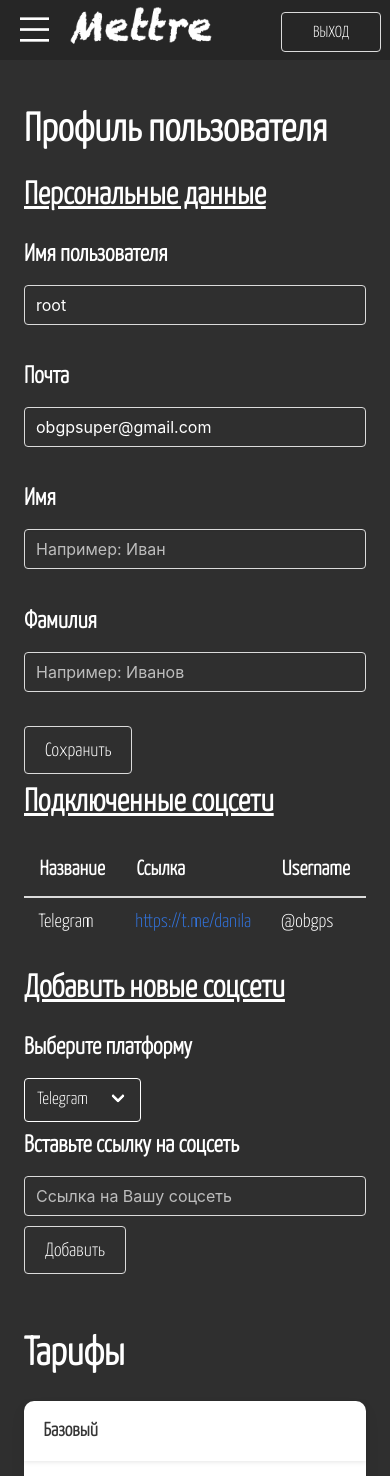
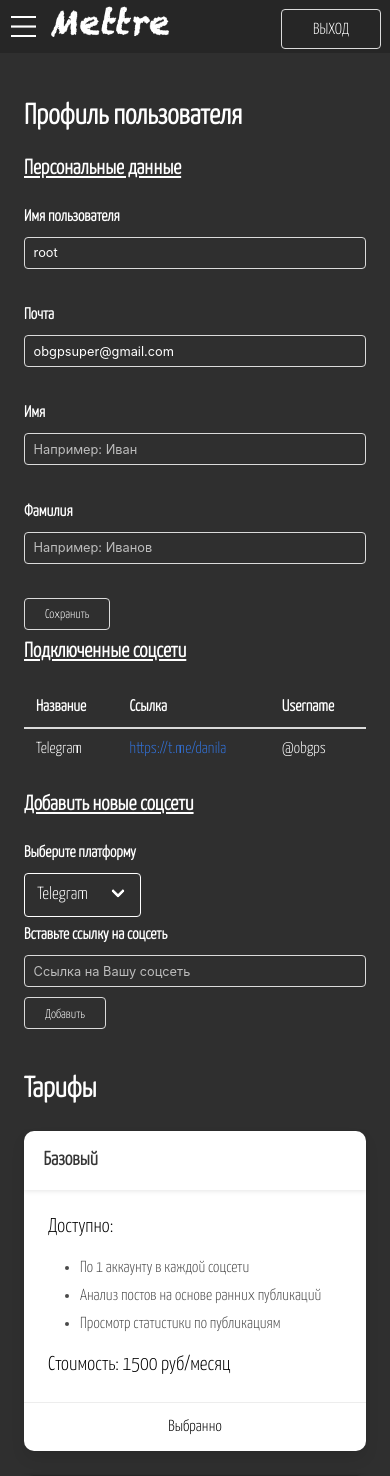
Before and after one commit to MrFzovpec/mettre-marketing, a Django app: page / in a window 390 px wide. Shown: the top 1476 px of the page. Run offline with Django 3.2, Linux system fonts and the light colour scheme; a user stored in the database is signed in; some libraries are stand-ins or nearby versions.

Commit message:
Mobile Part 1

```diff
--- a/mettre_main/templates/general_pages/wrapper.html
+++ b/mettre_main/templates/general_pages/wrapper.html
@@ -8,16 +8,20 @@
     <link rel="stylesheet" href="/static/scripts/css/menu.css">
     <link rel="stylesheet" href="/static/scripts/css/card.css">
     <link rel="stylesheet" href="/static/scripts/css/styles.css">
+    <link rel="stylesheet" href="/static/scripts/css/media.css">
     <title>Mettre Marketing</title>
 </head>
 <body>
 <header class="custom-header">
     <div class="options">
         <div id="openMenu">
-            <img width="60%" style="height: auto" src="/static/media/images/icons/open.png" alt="">
+            <img style="height: auto" src="/static/media/images/icons/open.png" alt="">
         </div>
         <div class="logo">
-            <img width="150px" src="/static/media/images/icons/logo.png" alt="">
+            <a href="/">
+                <img src="/static/media/images/icons/logo.png" alt="">
+            </a>
+
         </div>
     </div>
 
--- /dev/null
+++ b/static/scripts/css/media.css
@@ -0,0 +1,63 @@
+@media screen and (max-width: 800px) {
+    .navbar-menu {
+        display: flex;
+        background-color: inherit;
+        align-items: center;
+        margin-left: 3%;
+    }
+
+    header .navbar-item {
+        margin-right: 0;
+        display: contents;
+        font-size: 0.8rem;
+    }
+
+    .content table thead th {
+        color: white;
+        font-size: 1rem;
+    }
+
+    .content table tbody tr td {
+        font-size: 1rem;
+    }
+}
+
+@media screen and (max-width: 500px) {
+    aside.menu {
+        font-size: 1rem;
+        width: 300px;
+    }
+
+    #closeMenu {
+        left: 250px;
+    }
+
+    header .options .logo img {
+        width: 130px;
+    }
+
+    .content .title.is-2 {
+        font-size: 1.8rem;
+    }
+
+    .content .title.is-3 {
+        font-size: 1.3rem;
+    }
+
+    label.label {
+        font-size: 1rem;
+    }
+
+    input.input {
+        font-size: 0.8rem;
+    }
+
+    span.button, button.button {
+        font-size: 0.8rem;
+        padding-bottom: 1px;
+    }
+
+    p.about__paragraph, ol.points {
+        font-size: 1rem;
+    }
+}
--- a/static/scripts/css/menu.css
+++ b/static/scripts/css/menu.css
@@ -22,6 +22,11 @@ aside.menu p.menu-label {
     font-size: 1.3rem;
 }
 
+header.custom-header {
+    display: flex;
+    align-items: center;
+}
+
 #closeMenu {
     position: absolute;
     top: 20px;
@@ -37,11 +42,22 @@ aside.menu p.menu-label {
     padding: 7px;
     justify-content: center;
 }
-#openMenu:hover{
+
+#openMenu img {
+    width: 25px
+}
+
+#openMenu:hover {
     transition: 0.3s;
     background: #2f2f2f;
 }
-header .options{
+
+header .options {
     display: flex;
     align-items: center;
 }
+
+header .options .logo img {
+    width: 170px;
+    padding-left: 3%;
+}
--- a/static/scripts/css/styles.css
+++ b/static/scripts/css/styles.css
@@ -35,6 +35,8 @@
 }
 
 body {
+    max-width: 100vw;
+    overflow-x: hidden;
     background: #2f2f2f;
     color: white;
     font-family: "RussianDefault";
@@ -113,7 +115,7 @@ div.wrapper {
 }
 
 form.loginForm {
-    width: 70%;
+    width: 100%;
     margin: auto;
 }
 
@@ -235,3 +237,8 @@ span.mark {
 .post .subtitle {
     color: white;
 }
+
+.buttons:last-child {
+    margin-bottom: -.5rem;
+    height: 100%;
+}
```
Also changed, not shown: MettreMediaAnalyzer/settings.py (+1 -13 lines), access/templates/access/wrapper.html (+13 -16 lines).
